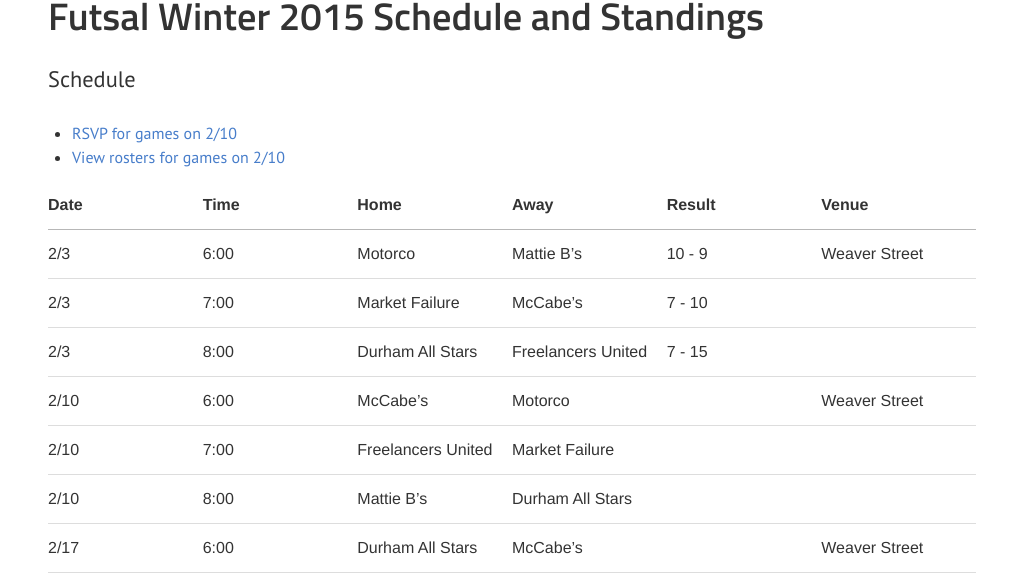
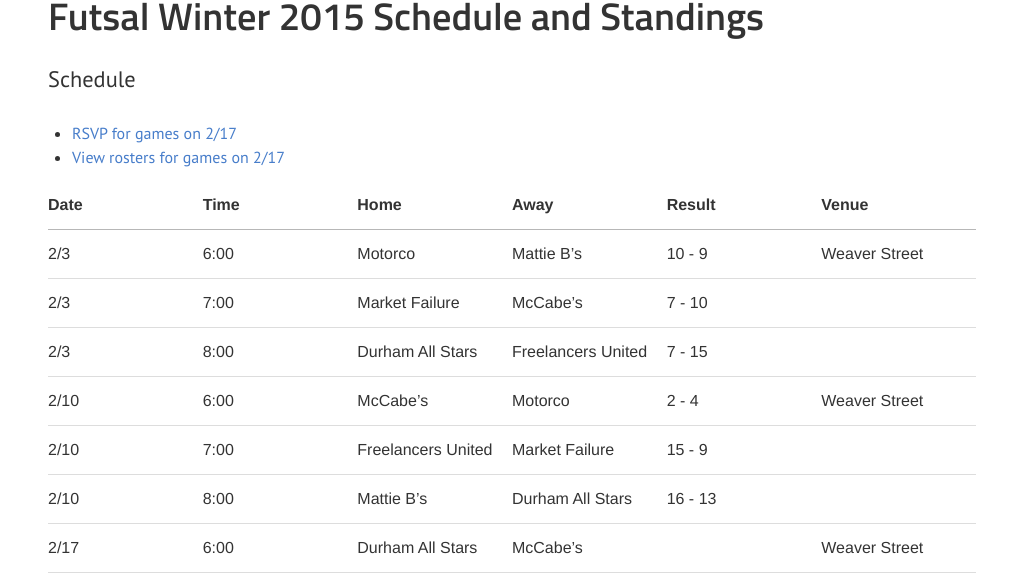
Before and after one commit to durhamatletico/durhamatletico.github.io, a Jekyll site: the page built from futsal/schedule.md, in a window 1280 px wide and 900 px high. Shown: the part 113-701 px from the top of the window, without its empty margins (128-1151 px from the left). Built offline with Jekyll 4.4.1, drawn with Linux system fonts in a browser that asks for light colours; some of the changed text lies outside the part shown.

Commit message:
Update standings for 2/10

```diff
--- a/futsal/schedule.md
+++ b/futsal/schedule.md
@@ -6,17 +6,17 @@
 
 ## Schedule
 
-- [RSVP for games on 2/10](https://docs.google.com/forms/d/1DgcSE6DD5oc533_5CnWHsri3S_Gg5BWggF2JFOSiPGw/viewform)
-- [View rosters for games on 2/10](https://docs.google.com/spreadsheets/d/1dBXJ5f4XHlwjMbELjvh-2rg7a1mZHebshQruP_8936Q/edit#gid=189431757)
+- [RSVP for games on 2/17](http://goo.gl/forms/uZGaOQ7iTQ)
+- [View rosters for games on 2/17](https://docs.google.com/spreadsheets/d/1wtssMhVkU-NzG3oqKfgyLnaHfKPxerwv-AybJdX7tkA/edit?usp=sharing)
 
 Date          |  Time  |  Home                |  Away                |  Result  |  Venue
 --------------|--------|----------------------|----------------------|----------|-------------------------------------------
 2/3      |  6:00  |  Motorco             |  Mattie B's          | 10 - 9   |  Weaver Street
 2/3      |  7:00  |  Market Failure      |  McCabe's            |  7 - 10  |
 2/3      |  8:00  |  Durham All Stars    |  Freelancers United  |  7 - 15  |
-2/10     |  6:00  |  McCabe's            |  Motorco             |          |  Weaver Street
-2/10     |  7:00  |  Freelancers United  |  Market Failure      |          |
-2/10     |  8:00  |  Mattie B's          |  Durham All Stars    |          |
+2/10     |  6:00  |  McCabe's            |  Motorco             |  2 - 4   |  Weaver Street
+2/10     |  7:00  |  Freelancers United  |  Market Failure      | 15 - 9   |
+2/10     |  8:00  |  Mattie B's          |  Durham All Stars    | 16 - 13  |
 2/17     |  6:00  |  Durham All Stars    |  McCabe's            |          |  Weaver Street
 2/17     |  7:00  |  Motorco             |  Market Failure      |          |
 2/17     |  8:00  |  Freelancers United  |  Mattie B's          |          |
@@ -46,9 +46,9 @@
 
 | Team               | Points | W | L | D | GF | GA |
 | ------------------ | ------ | - | - | - | -- | -- |
-| Freelancers United | 3      | 1 | 0 | 0 | 15 | 7  |
-| Bull McCabe's      | 3      | 1 | 0 | 0 | 10 | 7  |
-| Motorco FC         | 3      | 1 | 0 | 0 | 10 | 9  |
-| Mattie B's         | 0      | 0 | 1 | 0 | 9  | 10 |
-| Market Failure     | 0      | 0 | 1 | 0 | 7  | 10 |
-| Durham All Stars   | 0      | 0 | 1 | 0 | 7  | 15 |
+| Freelancers United | 6      | 2 | 0 | 0 | 30 | 16  |
+| Motorco FC         | 6      | 2 | 0 | 0 | 14 | 11  |
+| Bull McCabe's      | 3      | 1 | 1 | 0 | 12 | 11  |
+| Mattie B's         | 3      | 1 | 1 | 0 | 25  | 23 |
+| Market Failure     | 0      | 0 | 2 | 0 | 16  | 25 |
+| Durham All Stars   | 0      | 0 | 2 | 0 | 20  | 31 |
```
